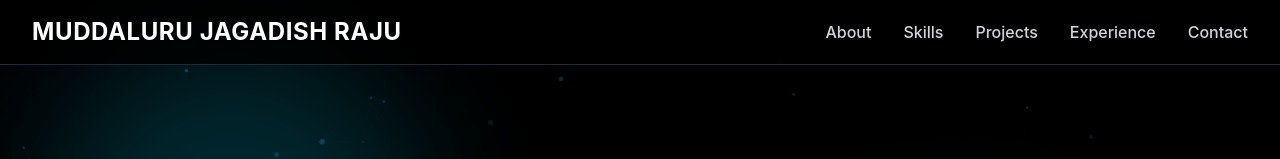
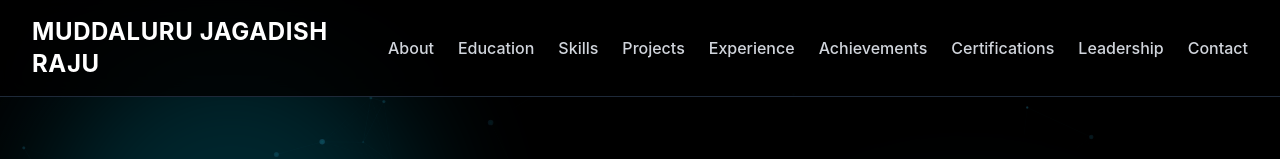
Before and after one commit to mjagadishraju21/mjagadishraju-portfolio, a React (Vite) app: page / in a window 1280 px wide. Shown: the top 159 px of the page. Built offline with nearby package versions, Linux system fonts and the light colour scheme.

Commit message:
Update Navbar.jsx

```diff
--- a/src/sections/Navbar.jsx
+++ b/src/sections/Navbar.jsx
@@ -8,33 +8,39 @@ function Navbar() {
 
   const navLinks = [
     { name: "About", to: "about" },
+    { name: "Education", to: "education" },
     { name: "Skills", to: "skills" },
     { name: "Projects", to: "projects" },
     { name: "Experience", to: "experience" },
+    { name: "Achievements", to: "achievements" },
+    { name: "Certifications", to: "certifications" },
+    { name: "Leadership", to: "leadership" },
     { name: "Contact", to: "contact" },
   ]
 
   return (
     <nav className="fixed top-0 w-full bg-black/80 backdrop-blur-md text-white px-6 md:px-8 py-4 z-50 border-b border-gray-800">
       <div className="max-w-7xl mx-auto flex items-center justify-between">
+
         {/* Logo */}
         <Link
-          to="hero"
+          to="top"
           smooth={true}
           duration={500}
-          className="text-xl md:text-2xl font-bold tracking-wide cursor-pointer hover:text-cyan-400 transition duration-300"
+          className="text-lg md:text-2xl font-bold tracking-wide cursor-pointer hover:text-cyan-400 transition duration-300"
         >
           MUDDALURU JAGADISH RAJU
         </Link>
 
         {/* Desktop Menu */}
-        <ul className="hidden md:flex gap-8 text-gray-300 font-medium">
+        <ul className="hidden lg:flex gap-6 text-gray-300 font-medium">
           {navLinks.map((link, index) => (
             <li key={index}>
               <Link
                 to={link.to}
                 smooth={true}
                 duration={500}
+                offset={-80}
                 className="hover:text-cyan-400 cursor-pointer transition duration-300"
               >
                 {link.name}
@@ -45,7 +51,7 @@ function Navbar() {
 
         {/* Mobile Menu Button */}
         <button
-          className="md:hidden text-2xl cursor-pointer"
+          className="lg:hidden text-2xl cursor-pointer"
           onClick={() => setMobileMenuOpen(!mobileMenuOpen)}
         >
           {mobileMenuOpen ? <FaTimes /> : <FaBars />}
@@ -55,18 +61,19 @@ function Navbar() {
       {/* Mobile Menu */}
       {mobileMenuOpen && (
         <motion.div
-          initial={{ opacity: 0, y: -10 }}
+          initial={{ opacity: 0, y: -15 }}
           animate={{ opacity: 1, y: 0 }}
-          exit={{ opacity: 0, y: -10 }}
-          className="md:hidden mt-4 pb-4 border-t border-gray-800"
+          transition={{ duration: 0.3 }}
+          className="lg:hidden mt-4 pb-4 border-t border-gray-800"
         >
-          <ul className="flex flex-col gap-4 text-gray-300 font-medium">
+          <ul className="flex flex-col gap-4 pt-4 text-gray-300 font-medium">
             {navLinks.map((link, index) => (
               <li key={index}>
                 <Link
                   to={link.to}
                   smooth={true}
                   duration={500}
+                  offset={-80}
                   className="hover:text-cyan-400 cursor-pointer transition duration-300 block py-2"
                   onClick={() => setMobileMenuOpen(false)}
                 >
```
